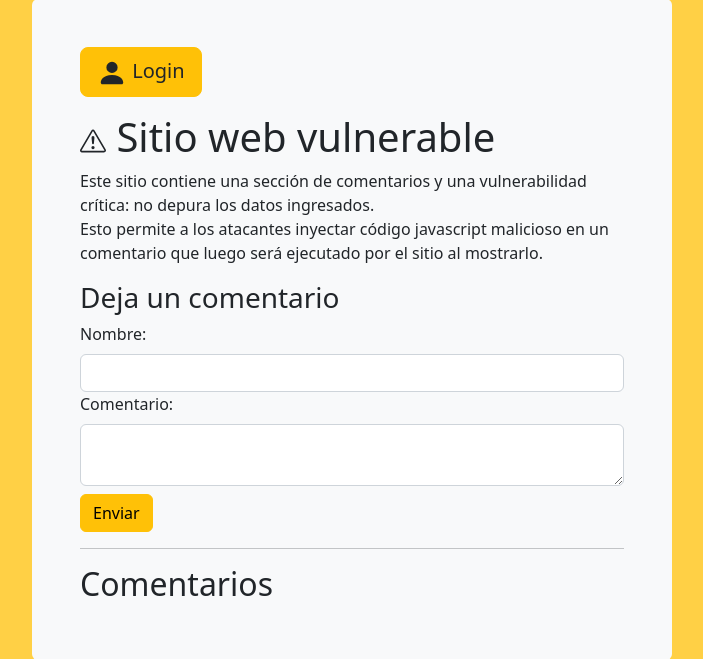
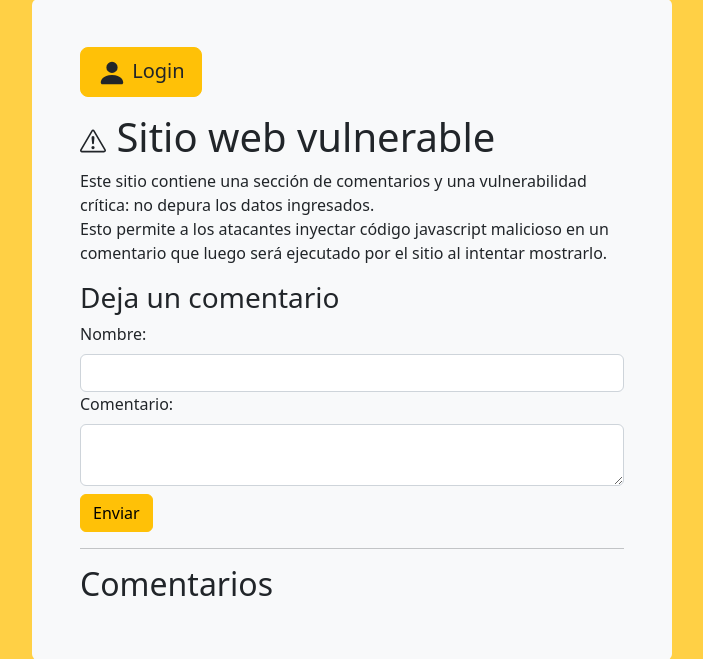
Before and after one commit to canolasoft/9.Seguridad_Ataque_XSS, a PHP site: page /web_victima/index.php in a window 1280 px wide. Shown: the part 49-708 px from the top of the page, without its empty margins (288-991 px from the left). Run offline with PHP 8.4, Linux system fonts and the light colour scheme.

Commit message:
cambios
- redaccion

```diff
--- a/web_victima/index.php
+++ b/web_victima/index.php
@@ -29,7 +29,7 @@
         <p>
             Este sitio contiene una sección de comentarios y una vulnerabilidad crítica: no depura los datos ingresados.
             <br>
-            Esto permite a los atacantes inyectar código javascript malicioso en un comentario que luego será ejecutado por el sitio al mostrarlo.
+            Esto permite a los atacantes inyectar código javascript malicioso en un comentario que luego será ejecutado por el sitio al intentar mostrarlo.
         </p>
         <h3>Deja un comentario</h3>
         <form action="index.php" method="POST">
```
